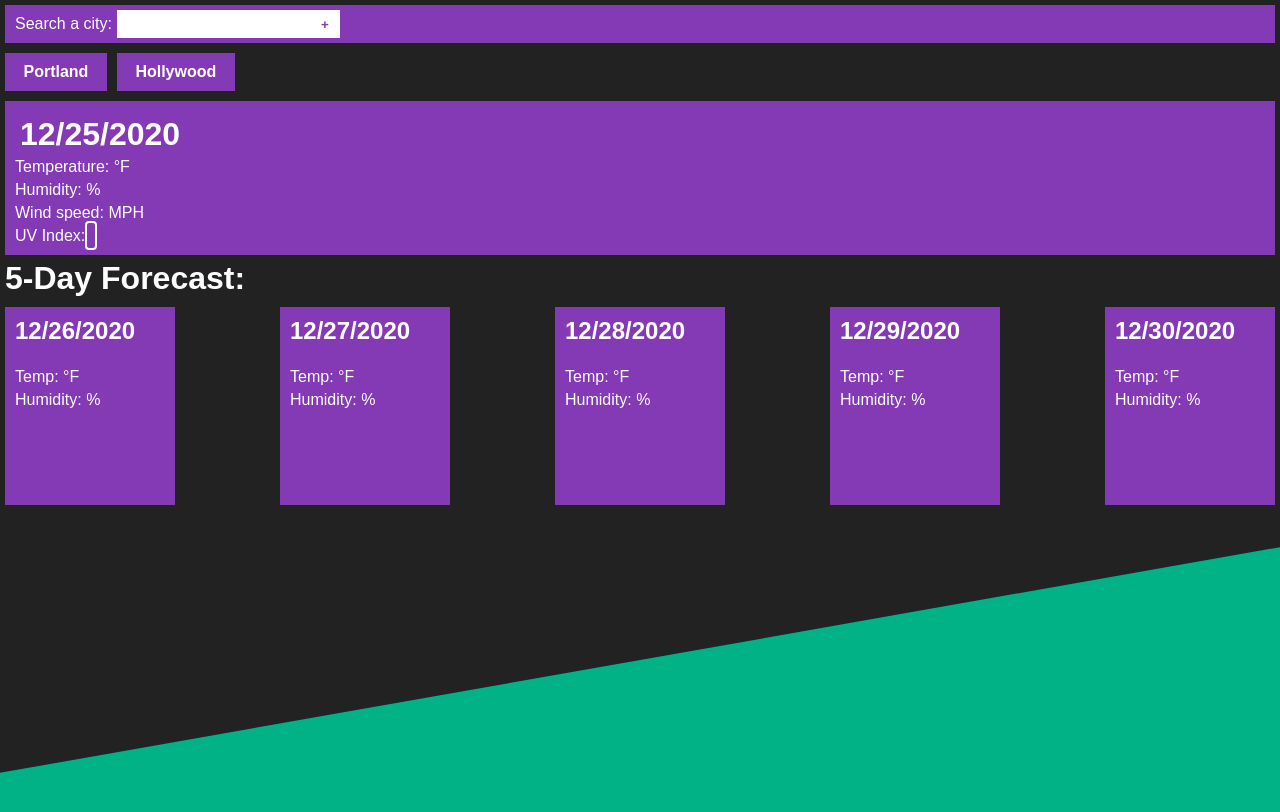
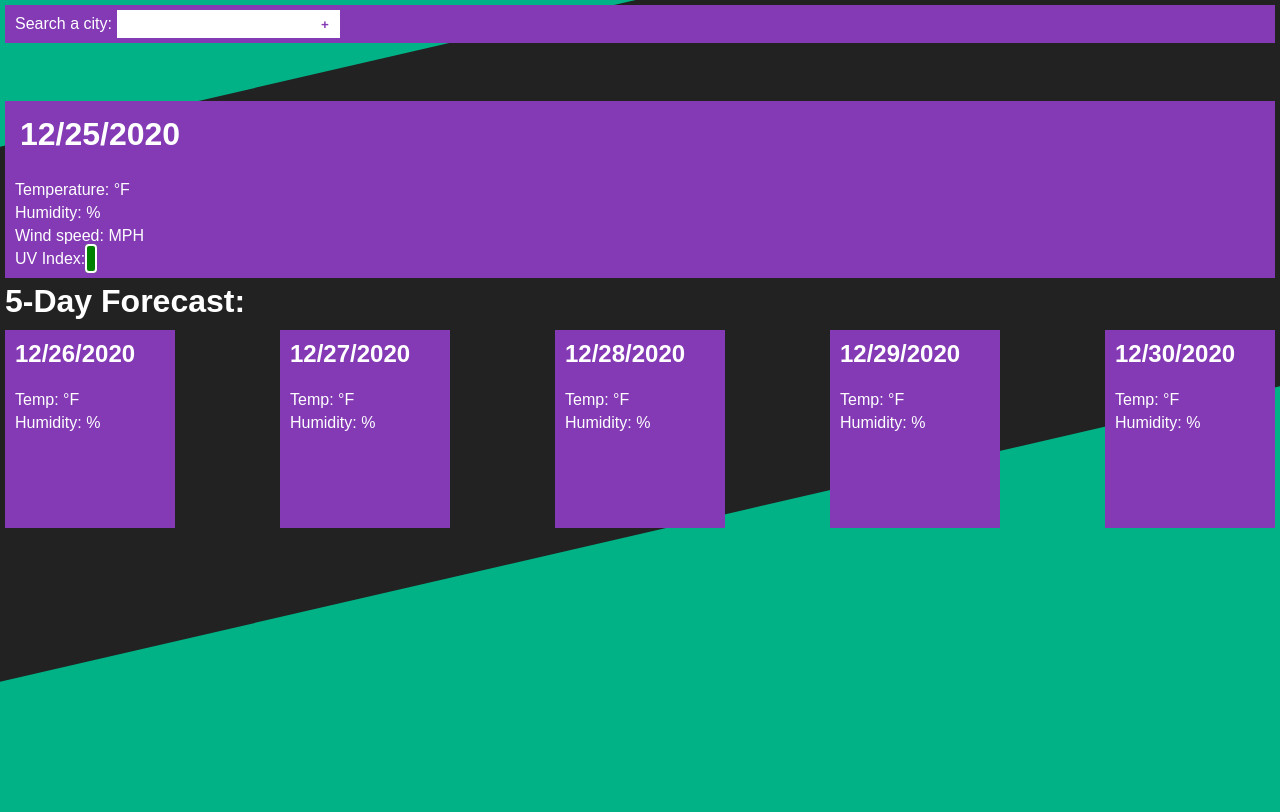
Before and after one commit to kytaylor/weather-dashboard, a plain HTML site: page index.html in a window 1280 px wide. Drawn offline with nearby package versions, Linux system fonts and the light colour scheme.

Commit message:
final touches

```diff
--- a/index.html
+++ b/index.html
@@ -6,7 +6,9 @@
     <title>Weather Dashboard</title>
     <link rel="stylesheet" href="./style.css"/>
 </head>
+
 <body>
+  <div class="square"></div>
   <div class="background">
     <div class="content">
       <form id="city-form">
@@ -70,7 +72,6 @@
   </div>
 
 
-
     <script type="text/javascript" src="https://cdnjs.cloudflare.com/ajax/libs/jquery/3.2.1/jquery.min.js"></script>
     <script src="https://cdnjs.cloudflare.com/ajax/libs/moment.js/2.24.0/moment.min.js"></script>
     <script src="script.js"></script>
--- a/script.js
+++ b/script.js
@@ -3,14 +3,14 @@ var APIKey = "f899658bec757e89390b5ec8e203720c";
 
 // ------------------------------------------------
 // Retrieves last searched info from local storage and displays it
-// $(".city-name").text(localStorage.getItem("weather-city"));
-// $(".wind").text(localStorage.getItem("weather-wind"));
-// $(".humidity").text(localStorage.getItem("weather-humidity"));
-// var newImg = $("<img>")
-// $(newImg).attr("src", localStorage.getItem("weather-icon"));
-// $(".icon").append(newImg);
-// $(".uv-index").text(localStorage.getItem("weather-uvi"));
-// uviColor(localStorage.getItem("weather-uvi"));
+$(".city-name").text(localStorage.getItem("weather-city"));
+$(".wind").text(localStorage.getItem("weather-wind"));
+$(".humidity").text(localStorage.getItem("weather-humidity"));
+var newImg = $("<img>")
+$(newImg).attr("src", localStorage.getItem("weather-icon"));
+$(".icon").append(newImg);
+$(".uv-index").text(localStorage.getItem("weather-uvi"));
+uviColor(localStorage.getItem("weather-uvi"));
 
 $(".temp-one").text(localStorage.getItem("day-one-temp"));
 $(".humidity-one").text(localStorage.getItem("day-one-humidity"));
@@ -45,7 +45,7 @@ $(".icon-five").append(newImg);
 // ------------------------------------------------
 
 // Initial array of cities
-var cities = ["Portland", "Hollywood"];
+var cities = [];
 
 // Setting dates
 var date = moment().format("MM/DD/YYYY");
--- a/style.css
+++ b/style.css
@@ -9,13 +9,13 @@ body {
 
 .background{
     background-color: #222;
-    padding: 150px 0;
-    transform: skew(0deg, -10deg);
-    margin-top: -150px;
+    padding: 1px 0;
+    transform: skew(0deg, -13deg);
+    margin-top: -1px;
 }
 
 .content{
-    transform: skew(0deg, 10deg);
+    transform: skew(0deg, 13deg);
 }
 
 .uv-index {
@@ -29,6 +29,10 @@ h1 {
 
 p {
     margin-top: 5px;
+}
+
+#buttons-view {
+    height: 48.4px;
 }
 
 #city-form {
```
